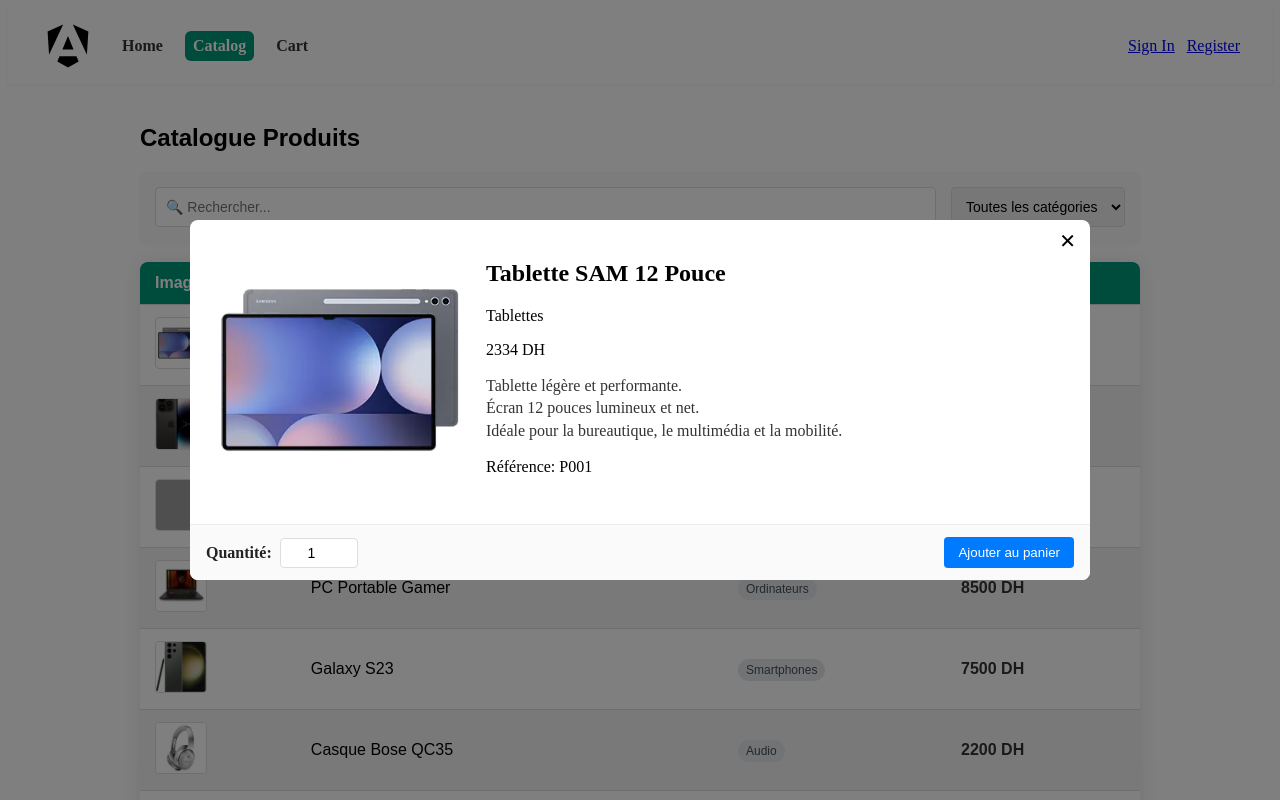
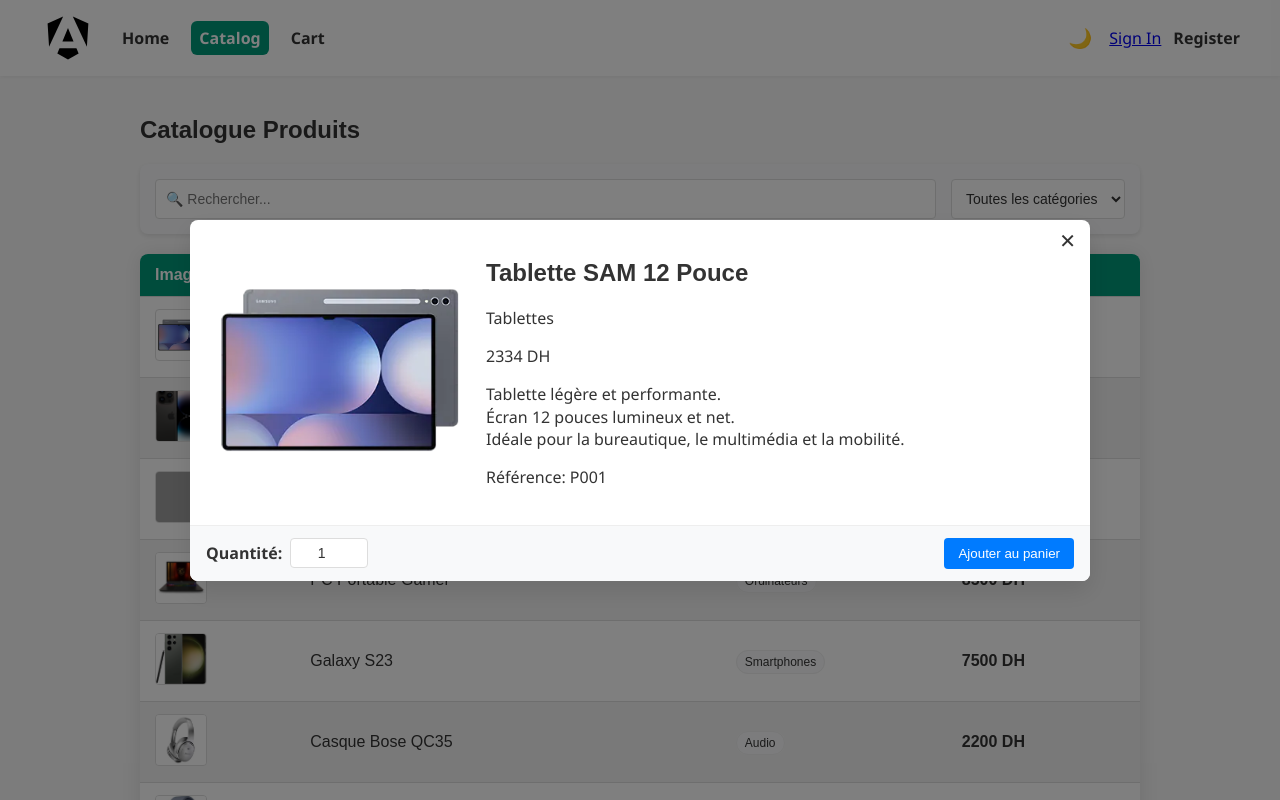
Before and after one commit to LazzouziYoussefEtu/TP_Angular_WebFullStack, an Angular app: page /catalog in a window 1280 px wide. Both pictures are taken after a click on the element "Tablette SAM 12 Pouce". Shown: the top 800 px of the page. Built offline with nearby package versions, Linux system fonts and the light colour scheme; grey boxes are pictures that could not be loaded.

Commit message:
feat: Unify dark mode across the application
- Create feature branch
- Define comprehensive CSS variables for light/dark themes in styles.css
- Refactor all component CSS files to use CSS variables
- Fix SSR issue with localStorage in HeaderComponent

```diff
--- a/src/app/cart/cart.component.css
+++ b/src/app/cart/cart.component.css
@@ -9,13 +9,13 @@
 .empty-cart-message {
     text-align: center;
     padding: 40px;
-    background-color: #f8f9fa;
+    background-color: var(--secondary-bg);
     border-radius: 8px;
-    border: 1px dashed #ccc;
+    border: 1px dashed var(--border-color);
 }
 
 .back-link {
-    color: #009879;
+    color: var(--primary-color);
     font-weight: bold;
     text-decoration: none;
 }
@@ -23,9 +23,9 @@
 /* --- Style du Tableau (Identique au Catalogue) --- */
 .table-responsive {
     overflow-x: auto;
-    box-shadow: 0 0 20px rgba(0, 0, 0, 0.1);
+    box-shadow: 0 0 20px var(--shadow-color);
     border-radius: 8px;
-    background-color: white;
+    background-color: var(--card-bg);
 }
 
 .cart-table {
@@ -34,18 +34,18 @@
 }
 
 .cart-table thead tr {
-    background-color: #009879; /* Même vert que le catalogue */
-    color: #ffffff;
+    background-color: var(--table-header-bg);
+    color: var(--table-header-text);
     text-align: left;
 }
 
 .cart-table th, .cart-table td {
     padding: 12px 15px;
-    border-bottom: 1px solid #dddddd;
+    border-bottom: 1px solid var(--table-border);
 }
 
 .cart-table tbody tr:nth-of-type(even) {
-    background-color: #f3f3f3;
+    background-color: var(--table-row-bg-even);
 }
 
 /* --- Images et Textes --- */
@@ -54,11 +54,11 @@
     height: 50px;
     object-fit: cover;
     border-radius: 4px;
-    border: 1px solid #ddd;
+    border: 1px solid var(--input-border);
 }
 
 .product-name { font-weight: 500; }
-.product-price { color: #333; }
+.product-price { color: var(--text-color); }
 
 /* Quantity badges: small colored dots representing each unit */
 .qty-badges { display:flex; align-items:center; gap:8px; }
@@ -68,9 +68,9 @@
   border-radius: 50%;
   display: inline-block;
   border: 2px solid rgba(255,255,255,0.6);
-  box-shadow: 0 1px 2px rgba(0,0,0,0.15);
+  box-shadow: 0 1px 2px var(--shadow-color);
 }
-.qty-label { font-weight: 600; color: #222; }
+.qty-label { font-weight: 600; color: var(--text-color); }
 
 /* Quantity adjustment controls */
 .qty-adjust {
@@ -81,8 +81,8 @@
 }
 
 .qty-btn {
-  background: #007bff;
-  color: white;
+  background: var(--btn-secondary-btn-bg);
+  color: var(--button-text);
   border: none;
   width: 24px;
   height: 24px;
@@ -94,19 +94,20 @@
 }
 
 .qty-btn:hover {
-  background: #0056b3;
+  background: var(--btn-secondary-btn-hover);
 }
 
 .qty-display {
   min-width: 30px;
   text-align: center;
   font-weight: 600;
+  color: var(--text-color);
 }/* --- Boutons spécifiques au Panier --- */
 
 /* Bouton Retirer (Rouge) */
 .delete-btn {
-    background-color: #dc3545;
-    color: white;
+    background-color: var(--btn-danger-bg);
+    color: var(--button-text);
     border: none;
     padding: 6px 12px;
     border-radius: 4px;
@@ -116,7 +117,7 @@
 }
 
 .delete-btn:hover {
-    background-color: #bb2d3b;
+    background-color: var(--btn-danger-hover);
 }
 
 /* Zone d'action en bas */
@@ -128,31 +129,31 @@
 
 /* Bouton Acheter (Gros bouton Vert) */
 .buy-btn {
-    background-color: #28a745;
-    color: white;
+    background-color: var(--btn-success-bg);
+    color: var(--button-text);
     border: none;
     padding: 12px 24px;
     border-radius: 5px;
     font-size: 16px;
     cursor: pointer;
-    box-shadow: 0 4px 6px rgba(0,0,0,0.1);
+    box-shadow: 0 4px 6px var(--shadow-color);
     transition: transform 0.2s;
 }
 
 .buy-btn:hover {
-    background-color: #218838;
+    background-color: var(--btn-success-hover);
     transform: scale(1.05); /* Petit effet de zoom */
 }
 
 .clear-btn {
-    background-color: #ffc107;
-    color: white;
+    background-color: var(--btn-warning-bg);
+    color: white; /* Warning text often better white or black, keeping white for consistency with existing vars */
     border: none;
     padding: 12px 24px;
     border-radius: 5px;
     font-size: 16px;
     cursor: pointer;
-    box-shadow: 0 4px 6px rgba(0,0,0,0.1);
+    box-shadow: 0 4px 6px var(--shadow-color);
     transition: transform 0.2s;
     margin-right: 10px;
 }
--- a/src/app/catalog/catalog.component.css
+++ b/src/app/catalog/catalog.component.css
@@ -10,17 +10,19 @@
     display: flex;
     gap: 15px;
     margin-bottom: 20px;
-    background: #f8f9fa;
+    background: var(--secondary-bg);
     padding: 15px;
     border-radius: 8px;
-    box-shadow: 0 2px 5px rgba(0,0,0,0.05);
+    box-shadow: 0 2px 5px var(--shadow-color);
 }
 
 .search-input, .category-select {
     padding: 10px;
-    border: 1px solid #ddd;
+    border: 1px solid var(--input-border);
     border-radius: 4px;
     font-size: 14px;
+    background-color: var(--input-bg);
+    color: var(--text-color);
 }
 
 .search-input { flex: 1; } /* Prend toute la largeur dispo */
@@ -28,38 +30,38 @@
 /* --- Style du Tableau --- */
 .table-responsive {
     overflow-x: auto; /* Permet le scroll sur mobile */
-    box-shadow: 0 0 20px rgba(0, 0, 0, 0.1);
+    box-shadow: 0 0 20px var(--shadow-color);
     border-radius: 8px;
 }
 
 .product-table {
     width: 100%;
     border-collapse: collapse; /* Enlève l'espace entre les cellules */
-    background-color: white;
+    background-color: var(--card-bg);
 }
 
 /* L'entête (Header) - Couleur verte style Excel/Admin */
 .product-table thead tr {
-    background-color: #009879; /* Vert canard */
-    color: #ffffff;
+    background-color: var(--table-header-bg);
+    color: var(--table-header-text);
     text-align: left;
 }
 
 .product-table th, .product-table td {
     padding: 12px 15px;
-    border-bottom: 1px solid #dddddd;
+    border-bottom: 1px solid var(--table-border);
 }
 
 /* Lignes zébrées (Optionnel, très joli) */
 .product-table tbody tr:nth-of-type(even) {
-    background-color: #f3f3f3;
+    background-color: var(--table-row-bg-even);
 }
 
 /* Effet au survol de la ligne */
 .product-table tbody tr:hover {
-    background-color: #f1f1f1;
+    background-color: var(--table-row-hover-bg);
     font-weight: bold;
-    color: #009879;
+    color: var(--primary-color);
 }
 
 /* --- Style des éléments internes --- */
@@ -68,7 +70,7 @@
     height: 50px;
     object-fit: cover;
     border-radius: 4px;
-    border: 1px solid #ddd;
+    border: 1px solid var(--input-border);
 }
 
 .product-name {
@@ -77,20 +79,21 @@
 
 .product-price {
     font-weight: bold;
-    color: #333;
+    color: var(--text-color);
 }
 
 .category-badge {
-    background-color: #e2e6ea;
+    background-color: var(--secondary-bg);
     padding: 4px 8px;
     border-radius: 12px;
     font-size: 12px;
-    color: #495057;
+    color: var(--text-color);
+    border: 1px solid var(--border-color);
 }
 
 .add-btn {
-    background-color: #008CBA;
-    color: white;
+    background-color: var(--btn-info-bg);
+    color: var(--button-text);
     border: none;
     padding: 8px 12px;
     border-radius: 4px;
@@ -99,5 +102,5 @@
 }
 
 .add-btn:hover {
-    background-color: #005f7f;
+    background-color: var(--btn-info-hover);
 }
--- a/src/app/header/header.component.css
+++ b/src/app/header/header.component.css
@@ -1,8 +1,9 @@
 :host {
   display: block;
-  background: #ffffffcc;
+  background: var(--header-bg);
   backdrop-filter: blur(4px);
-  box-shadow: 0 1px 4px rgba(0,0,0,0.06);
+  box-shadow: 0 1px 4px var(--header-shadow);
+  transition: background 0.3s, box-shadow 0.3s;
 }
 
 .container {
@@ -33,16 +34,17 @@
 }
 
 .nav-links a {
-  color: #333;
+  color: var(--nav-link-color);
   text-decoration: none;
   font-weight: 600;
   padding: 6px 8px;
   border-radius: 6px;
+  transition: color 0.3s, background 0.3s;
 }
 
 .nav-links a.active {
-  background: #009879;
-  color: white;
+  background: var(--nav-link-active-bg);
+  color: var(--nav-link-active-text);
 }
 
 .cart {
@@ -70,6 +72,20 @@
   gap: 12px;
 }
 
+.theme-toggle {
+  background: none;
+  border: none;
+  font-size: 1.2rem;
+  cursor: pointer;
+  padding: 5px;
+  border-radius: 50%;
+  transition: background 0.3s;
+}
+
+.theme-toggle:hover {
+  background-color: rgba(0,0,0,0.1);
+}
+
 .profile-img {
   height: 40px;
   width: 40px;
@@ -84,18 +100,30 @@
   border-radius: 0; /* SVGs might not need border-radius, or can be styled differently */
   cursor: pointer;
   padding: 5px; /* Adjust as needed */
-  background-color: #f0f0f0; /* Example background */
+  background-color: transparent;
+  filter: invert(var(--invert-icon, 0)); /* Optional: to invert icon color in dark mode if needed */
+}
+
+body.dark-theme .profile-img[src$=".svg"] {
+   filter: invert(1);
 }
 
 .sign-out {
   position: absolute;
   right: 16px;
   top: 62px;
-  background: white;
-  border: 1px solid #eee;
+  background: var(--card-bg);
+  border: 1px solid var(--header-shadow);
   padding: 8px;
   border-radius: 6px;
-  box-shadow: 0 6px 20px rgba(0,0,0,0.08);
+  box-shadow: 0 6px 20px var(--header-shadow);
+  z-index: 1000;
+}
+
+.cta {
+  color: var(--nav-link-color);
+  text-decoration: none;
+  font-weight: 600;
 }
 
 @media (max-width: 720px) {
--- a/src/app/header/header.component.html
+++ b/src/app/header/header.component.html
@@ -9,6 +9,10 @@
     </div>
 
     <div class="right">
+      <button class="theme-toggle" (click)="toggleTheme()" aria-label="Toggle Dark Mode">
+        {{ isDarkTheme ? '☀️' : '🌙' }}
+      </button>
+
       <ng-container *ngIf="!user">
         <a routerLink="/signin" routerLinkActive="active">Sign In</a>
         <a href="#" class="cta">Register</a>
--- a/src/app/header/header.component.ts
+++ b/src/app/header/header.component.ts
@@ -1,9 +1,9 @@
-import { Component, OnInit } from '@angular/core';
+import { Component, OnInit, Inject, PLATFORM_ID } from '@angular/core';
 import { RouterLink, RouterLinkActive } from '@angular/router';
 import { LoginService } from '../services/login.service';
 import { CartService } from '../services/cart.service';
 import { User } from '../models/User';
-import { CommonModule } from '@angular/common';
+import { CommonModule, DOCUMENT, isPlatformBrowser } from '@angular/common';
 
 @Component({
   selector: 'app-header',
@@ -19,16 +19,45 @@
 export class HeaderComponent implements OnInit{
   user: User | null = null;
   showSignOutMenu: boolean = false;
+  isDarkTheme: boolean = false;
 
   today: number = Date.now();
   productCount: number = this.cartService.productCount;
 
-  constructor(private loginService: LoginService, private cartService: CartService) { }
+  constructor(
+    private loginService: LoginService,
+    private cartService: CartService,
+    @Inject(DOCUMENT) private document: Document,
+    @Inject(PLATFORM_ID) private platformId: Object
+  ) { }
 
   ngOnInit() {
     this.loginService.currentUser$.subscribe({
       next: (user) => { this.user = user; }
     });
+
+    if (isPlatformBrowser(this.platformId)) {
+      const savedTheme = localStorage.getItem('theme');
+      if (savedTheme === 'dark') {
+        this.isDarkTheme = true;
+        this.document.body.classList.add('dark-theme');
+      }
+    }
+  }
+
+  toggleTheme() {
+    this.isDarkTheme = !this.isDarkTheme;
+    if (this.isDarkTheme) {
+      this.document.body.classList.add('dark-theme');
+      if (isPlatformBrowser(this.platformId)) {
+        localStorage.setItem('theme', 'dark');
+      }
+    } else {
+      this.document.body.classList.remove('dark-theme');
+      if (isPlatformBrowser(this.platformId)) {
+        localStorage.setItem('theme', 'light');
+      }
+    }
   }
 
   toggleSignOutMenu() {
--- a/src/app/home/home.component.css
+++ b/src/app/home/home.component.css
@@ -6,12 +6,12 @@
 }
 
 .home-container h1 {
-  color: #009879;
+  color: var(--primary-color);
   margin-bottom: 12px;
 }
 
 .home-container p {
-  color: #444;
+  color: var(--text-color);
   margin-bottom: 18px;
 }
 
@@ -22,9 +22,14 @@
 
 .cta {
   display: inline-block;
-  background: #009879;
-  color: white;
+  background: var(--primary-color);
+  color: var(--button-text);
   padding: 8px 14px;
   border-radius: 6px;
   text-decoration: none;
+  transition: background 0.3s;
 }
+
+.cta:hover {
+  background: var(--primary-hover);
+}
--- a/src/app/product-details/product-details.component.css
+++ b/src/app/product-details/product-details.component.css
@@ -1,7 +1,7 @@
 .overlay {
   position: fixed;
   inset: 0;
-  background: rgba(0,0,0,0.5);
+  background: var(--modal-overlay);
   display:flex;
   align-items:center;
   justify-content:center;
@@ -9,7 +9,7 @@
 }
 
 .modal {
-  background: #fff;
+  background: var(--modal-bg);
   width: min(900px, 95%);
   max-height: 90vh;
   border-radius: 8px;
@@ -17,6 +17,7 @@
   display: flex;
   flex-direction: column;
   overflow: hidden;
+  box-shadow: 0 10px 25px var(--shadow-color);
 }
 
 .close {
@@ -27,6 +28,8 @@
   border: none;
   font-size: 20px;
   cursor: pointer;
+  color: var(--text-color);
+  z-index: 10;
 }
 
 .body {
@@ -50,7 +53,7 @@
 
 .description {
   margin: 8px 0;
-  color: #333;
+  color: var(--text-color);
   line-height: 1.4;
   white-space: pre-wrap; /* preserve newlines so descriptions with \n render as separate lines */
 }
@@ -60,8 +63,8 @@
   align-items:center;
   justify-content: space-between;
   padding: 12px 16px;
-  border-top: 1px solid #eee;
-  background: #fafafa;
+  border-top: 1px solid var(--border-color);
+  background: var(--secondary-bg);
   flex-shrink: 0;
   gap: 12px;
 }
@@ -74,29 +77,41 @@
 
 .qty-controls label {
   font-weight: 600;
-  color: #222;
+  color: var(--text-color);
 }
 
 .qty-input {
   width: 60px;
   padding: 6px 8px;
-  border: 1px solid #ddd;
+  border: 1px solid var(--input-border);
   border-radius: 4px;
   font-size: 14px;
   text-align: center;
+  background-color: var(--input-bg);
+  color: var(--text-color);
 }
 
 .qty-input:focus {
   outline: none;
-  border-color: #007bff;
-  box-shadow: 0 0 3px rgba(0, 123, 255, 0.5);
+  border-color: var(--btn-secondary-btn-bg);
+  box-shadow: 0 0 3px var(--btn-secondary-btn-bg);
 }
 
 .bottom-bar .add {
-  background: #007bff;
-  color: white;
+  background: var(--btn-secondary-btn-bg);
+  color: var(--button-text);
   border: none;
   padding: 8px 14px;
   border-radius: 4px;
   cursor: pointer;
+  transition: background 0.3s;
 }
+
+.bottom-bar .add:hover {
+  background: var(--btn-secondary-btn-hover);
+}
+
+h2, h3 {
+  color: var(--text-color);
+  font-family: Arial, sans-serif;
+}
--- a/src/app/signin/signin.component.css
+++ b/src/app/signin/signin.component.css
@@ -4,7 +4,7 @@
   left: 0;
   right: 0;
   bottom: 0;
-  background: rgba(0, 0, 0, 0.5);
+  background: var(--modal-overlay);
   display: flex;
   align-items: center;
   justify-content: center;
@@ -13,11 +13,11 @@
 
 .modal {
   position: relative;
-  background: white;
+  background: var(--modal-bg);
   border-radius: 8px;
   width: 90%;
   max-width: 420px;
-  box-shadow: 0 10px 40px rgba(0, 0, 0, 0.2);
+  box-shadow: 0 10px 40px var(--shadow-color);
   overflow: hidden;
 }
 
@@ -29,7 +29,7 @@
   border: none;
   font-size: 28px;
   cursor: pointer;
-  color: #666;
+  color: var(--text-color);
   padding: 0;
   width: 32px;
   height: 32px;
@@ -37,28 +37,39 @@
   align-items: center;
   justify-content: center;
   z-index: 10;
+  opacity: 0.6;
 }
 
-.close:hover { color: #009879; }
+.close:hover { color: var(--primary-color); opacity: 1; }
 
 .body {
   padding: 24px;
 }
 
-.body h2 { color: #009879; margin-bottom: 16px; }
-.body label { display: block; margin-bottom: 12px; font-weight: 600; }
-.body input { width: 100%; padding: 8px; margin-top: 4px; box-sizing: border-box; border: 1px solid #ddd; border-radius: 4px; }
+.body h2 { color: var(--primary-color); margin-bottom: 16px; }
+.body label { display: block; margin-bottom: 12px; font-weight: 600; color: var(--text-color); }
+.body input {
+    width: 100%;
+    padding: 8px;
+    margin-top: 4px;
+    box-sizing: border-box;
+    border: 1px solid var(--input-border);
+    border-radius: 4px;
+    background-color: var(--input-bg);
+    color: var(--text-color);
+}
 
 .bottom-bar {
   padding: 12px 24px;
-  border-top: 1px solid #eee;
+  border-top: 1px solid var(--border-color);
   display: flex;
   gap: 8px;
+  background-color: var(--secondary-bg);
 }
 
 .submit {
-  background: #009879;
-  color: white;
+  background: var(--btn-primary-bg);
+  color: var(--button-text);
   border: none;
   padding: 8px 16px;
   border-radius: 6px;
@@ -66,6 +77,8 @@
   flex: 1;
 }
 
-.submit:hover { background: #007a63; }
+.submit:hover { background: var(--btn-primary-hover); }
 
-.message { margin: 8px 24px 12px; color: #333; font-size: 14px; }
+.message { margin: 8px 24px 12px; color: var(--text-color); font-size: 14px; }
+.message.error { color: var(--btn-danger-bg); }
+.error-hint { color: var(--btn-danger-bg); font-size: 0.85em; margin-top: 4px; display: block; }
--- a/src/app/users/users.css
+++ b/src/app/users/users.css
@@ -1,18 +1,14 @@
-h2, h3 {
-  color: #333;
-  font-family: Arial, sans-serif;
-}
-
 button {
   margin-left: 5px;
-  background-color: #007bff;
-  color: white;
+  background-color: var(--btn-secondary-btn-bg);
+  color: var(--button-text);
   border: none;
   padding: 4px 10px;
   border-radius: 5px;
   cursor: pointer;
+  transition: background 0.3s;
 }
 
 button:hover {
-  background-color: #0056b3;
+  background-color: var(--btn-secondary-btn-hover);
 }
--- a/src/styles.css
+++ b/src/styles.css
@@ -1 +1,111 @@
 /* You can add global styles to this file, and also import other style files */
+
+:root {
+  /* Core Colors */
+  --bg-color: #f9f9f9;
+  --text-color: #333;
+  --primary-color: #009879;
+  --primary-hover: #007a63;
+  --secondary-bg: #f8f9fa;
+
+  /* Header */
+  --header-bg: #ffffffcc;
+  --header-shadow: rgba(0,0,0,0.06);
+  --nav-link-color: #333;
+  --nav-link-active-bg: #009879;
+  --nav-link-active-text: white;
+
+  /* Cards & Modals */
+  --card-bg: white;
+  --modal-bg: white;
+  --modal-overlay: rgba(0, 0, 0, 0.5);
+
+  /* Inputs & Borders */
+  --input-bg: white;
+  --input-border: #ddd;
+  --border-color: #eee;
+
+  /* Tables */
+  --table-header-bg: #009879;
+  --table-header-text: #ffffff;
+  --table-row-bg-even: #f3f3f3;
+  --table-row-hover-bg: #f1f1f1;
+  --table-border: #dddddd;
+
+  /* Buttons */
+  --button-text: white;
+  --btn-primary-bg: #009879;
+  --btn-primary-hover: #007a63;
+  --btn-info-bg: #008CBA;
+  --btn-info-hover: #005f7f;
+  --btn-success-bg: #28a745;
+  --btn-success-hover: #218838;
+  --btn-danger-bg: #dc3545;
+  --btn-danger-hover: #bb2d3b;
+  --btn-warning-bg: #ffc107;
+  --btn-secondary-btn-bg: #007bff;
+  --btn-secondary-btn-hover: #0056b3;
+
+  /* Misc */
+  --shadow-color: rgba(0, 0, 0, 0.1);
+  --invert-icon: 0;
+}
+
+body.dark-theme {
+  /* Core Colors */
+  --bg-color: #121212;
+  --text-color: #e0e0e0;
+  --primary-color: #4db6ac;
+  --primary-hover: #80cbc4;
+  --secondary-bg: #1e1e1e;
+
+  /* Header */
+  --header-bg: #1e1e1ecc;
+  --header-shadow: rgba(0,0,0,0.5);
+  --nav-link-color: #e0e0e0;
+  --nav-link-active-bg: #4db6ac;
+  --nav-link-active-text: #121212;
+
+  /* Cards & Modals */
+  --card-bg: #1e1e1e;
+  --modal-bg: #1e1e1e;
+  --modal-overlay: rgba(0, 0, 0, 0.7);
+
+  /* Inputs & Borders */
+  --input-bg: #2c2c2c;
+  --input-border: #444;
+  --border-color: #333;
+
+  /* Tables */
+  --table-header-bg: #333;
+  --table-header-text: #e0e0e0;
+  --table-row-bg-even: #1a1a1a;
+  --table-row-hover-bg: #2a2a2a;
+  --table-border: #444;
+
+  /* Buttons */
+  --button-text: #121212;
+  --btn-primary-bg: #4db6ac;
+  --btn-primary-hover: #80cbc4;
+  --btn-info-bg: #4fc3f7;
+  --btn-info-hover: #81d4fa;
+  --btn-success-bg: #66bb6a;
+  --btn-success-hover: #81c784;
+  --btn-danger-bg: #ef5350;
+  --btn-danger-hover: #e57373;
+  --btn-warning-bg: #ffca28;
+  --btn-secondary-btn-bg: #42a5f5;
+  --btn-secondary-btn-hover: #64b5f6;
+
+  /* Misc */
+  --shadow-color: rgba(0, 0, 0, 0.5);
+  --invert-icon: 1;
+}
+
+body {
+  background-color: var(--bg-color);
+  color: var(--text-color);
+  font-family: 'Segoe UI', Tahoma, Geneva, Verdana, sans-serif;
+  transition: background-color 0.3s, color 0.3s;
+  margin: 0;
+}
```
Also changed, not shown: src/app/app.component.css (+4 -4 lines).
